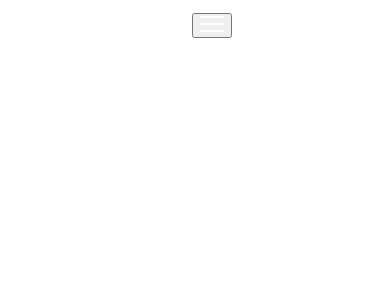
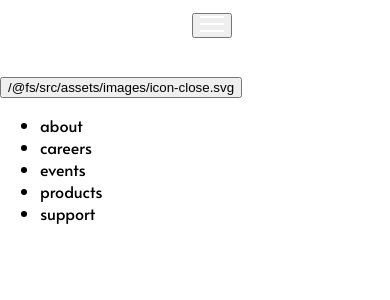
Before and after one commit to eniiku/loopstudios, a React (Vite) app: page / in a window 390 px wide. Shown: the top 300 px of the page. Built offline with nearby package versions, Linux system fonts and the light colour scheme.

Commit message:
feat(Navbar): create html chops for mobile menu

```diff
--- a/src/components/Navbar/Navbar.tsx
+++ b/src/components/Navbar/Navbar.tsx
@@ -1,14 +1,39 @@
+import { Fragment } from 'react';
+
 import logoIcon from '../../assets/images/logo.svg';
 import menuIcon from '../../assets/images/icon-hamburger.svg';
+import closeIcon from '../../assets/images/icon-close.svg';
+
+const navLinks = ['about', 'careers', 'events', 'products', 'support'];
+
+export const Menu = () => {
+  return (
+    <div>
+      <div>
+        <img src={logoIcon} alt="loopstudio's Logo Icon" />
+        <button role='navigation'>{closeIcon}</button>
+      </div>
+      <ul>
+        {navLinks.map((link) => (
+          <li key={link}>{link}</li>
+        ))}
+      </ul>
+    </div>
+  );
+};
 
 const Navbar = () => {
   return (
-    <nav>
-      <img src={logoIcon} alt='loopstudios Logo Icon' />
-      <button role='navigation'>
-        <img src={menuIcon} role='presentation' />
-      </button>
-    </nav>
+    <Fragment>
+      <nav>
+        <img src={logoIcon} alt="loopstudio's Logo Icon" />
+
+        <button role='navigation'>
+          <img src={menuIcon} role='presentation' />
+        </button>
+      </nav>
+      <Menu />
+    </Fragment>
   );
 };
 
```
